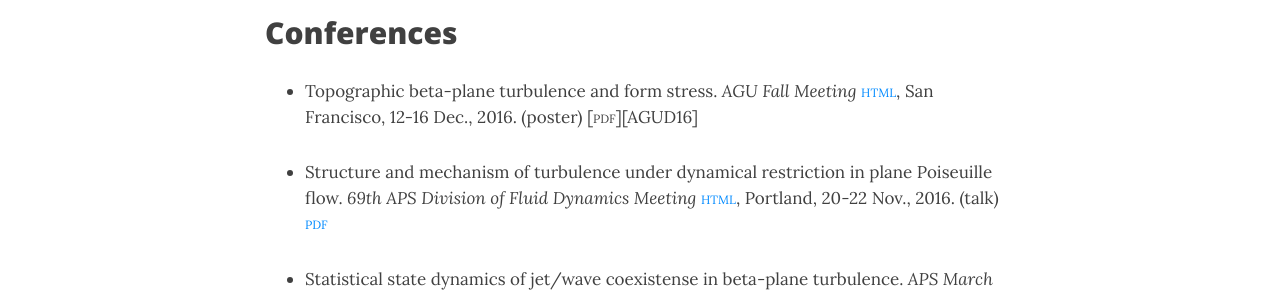
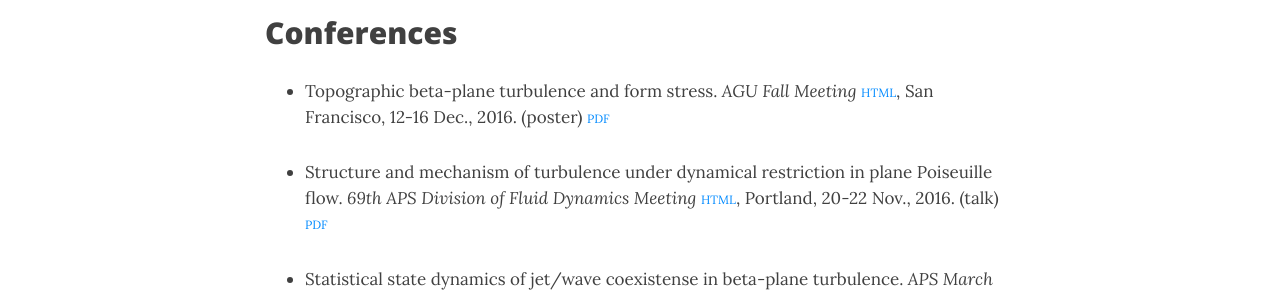
Before and after one commit to navidcy/navidcy.github.io, a Jekyll site: the page built from presentations.md, in a window 1280 px wide and 900 px high. Shown: the part 230-525 px from the top of the window. Built offline with Jekyll 4.4.1, drawn with Linux system fonts in a browser that asks for light colours; nearby versions of some CDN libraries.

Commit message:
fixed link typo

```diff
--- a/presentations.md
+++ b/presentations.md
@@ -6,7 +6,7 @@ title: Presentations
 
 ## Conferences
 
-- Topographic beta-plane turbulence and form stress. _AGU Fall Meeting_ [<span style="font-variant:small-caps;">html</span>][AGU16-site], San Francisco, 12-16 Dec., 2016. (poster) [<span style="font-variant:small-caps;">pdf</span>][AGUD16]
+- Topographic beta-plane turbulence and form stress. _AGU Fall Meeting_ [<span style="font-variant:small-caps;">html</span>][AGU16-site], San Francisco, 12-16 Dec., 2016. (poster) [<span style="font-variant:small-caps;">pdf</span>][AGU16-poster]
 
 - Structure and mechanism of turbulence under dynamical restriction in plane Poiseuille flow. _69th APS Division of Fluid Dynamics Meeting_ [<span style="font-variant:small-caps;">html</span>][APSDFD16-site], Portland, 20-22 Nov., 2016. (talk) [<span style="font-variant:small-caps;">pdf</span>][AGU16-poster]
 
```
